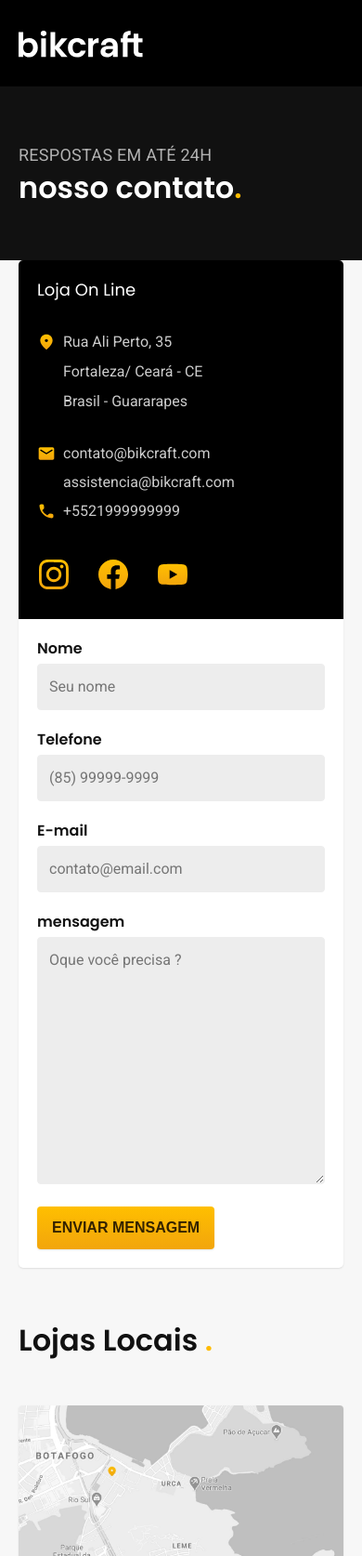
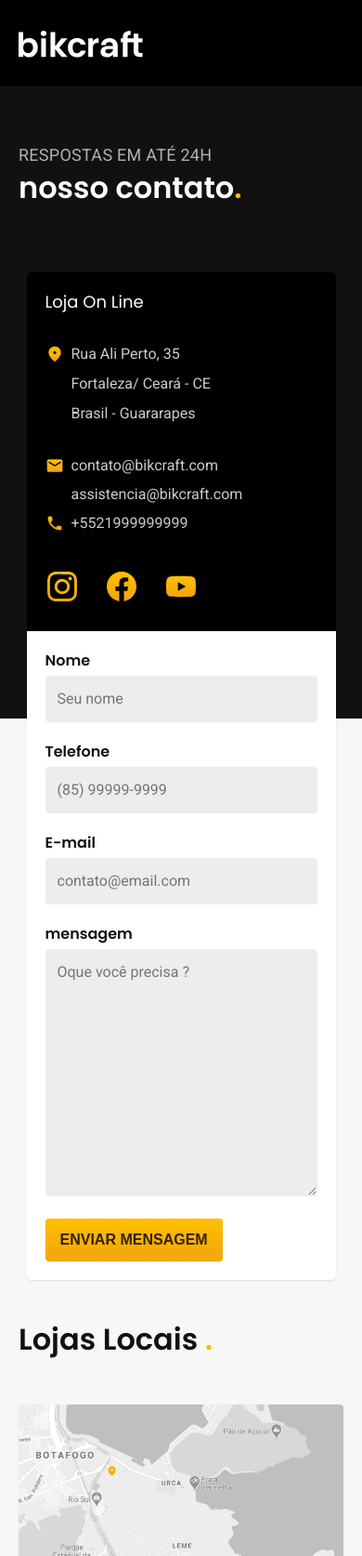
Before and after one commit to icaroregis/bikcraft__company, a plain HTML site: page contato.html in a window 390 px wide. Shown: the top 1674 px of the page at 93% size. Drawn offline with Linux system fonts and the light colour scheme.

Commit message:
ajustes gerais

```diff
--- a/contato.html
+++ b/contato.html
@@ -42,7 +42,7 @@
   </header>
 
   <main>
-    <div class="title__bg">
+    <div class="title__bg__special">
       <div class="titulo container">
         <p class="font__2__l__b color__5">respostas em até 24h</p>
         <h1 class="font__1__xxl color__0">nosso contato<span class="color__p1">.</span></h1>
--- a/css/contato/contato.css
+++ b/css/contato/contato.css
@@ -1,10 +1,27 @@
 #contato {
   background: var(--color-1);
+}
+
+.title__bg__special {
+  width: 100%;
+  background: var(--color-11);
+  padding-top: 60px;
+  padding-bottom: 60px;
+  height: 560px;
+}
+
+#contato main {
+  position: relative;
+  display: flex;
+  justify-content: center;
 }
 
 .contato {
   display: grid;
   grid-template-columns: 5fr 7fr;
+  position: absolute;
+  top: 280px;
+  margin: 0 auto;
 }
 
 .contato__dados,
@@ -74,7 +91,19 @@
   padding-left: 2px;
 }
 
+.lojas.container {
+  padding-top: 400px;
+}
+
 @media (max-width: 800px) {
+  .contato {
+    top: 200px;
+  }
+
+  .lojas.container {
+    padding-top: 580px;
+  }
+
   .contato {
     grid-template-columns: 1fr;
   }
@@ -101,3 +130,9 @@
     margin-bottom: 12px;
   }
 }
+
+@media (max-width: 600px) {
+  .lojas.container {
+    padding-top: 650px;
+  }
+}
--- /dev/null
+++ b/css/orcamentos/orcamentos.css
@@ -0,0 +1,3 @@
+#orcamentos {
+  background: var(--color-1);
+}
--- a/css/style.css
+++ b/css/style.css
@@ -18,4 +18,5 @@
 @import './contato/contato.css';
 @import './components/formulario.css';
 @import './contato/lojas.css';
+@import './orcamentos/orcamentos.css';
 @import './termos/termos.css';
```
Also changed, not shown: orcamentos.html (+12 -3 lines).
